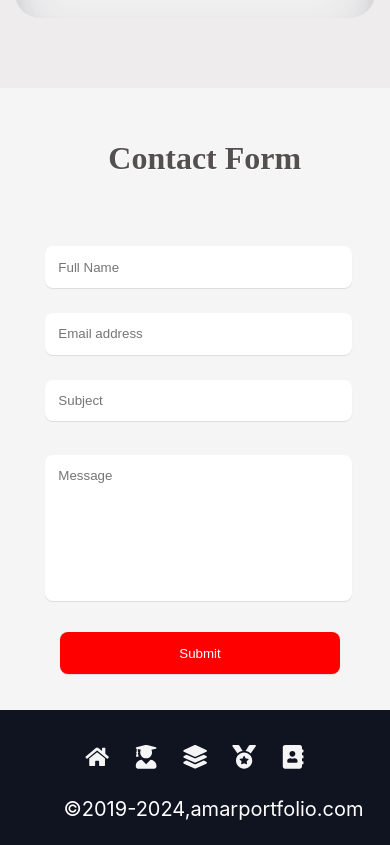
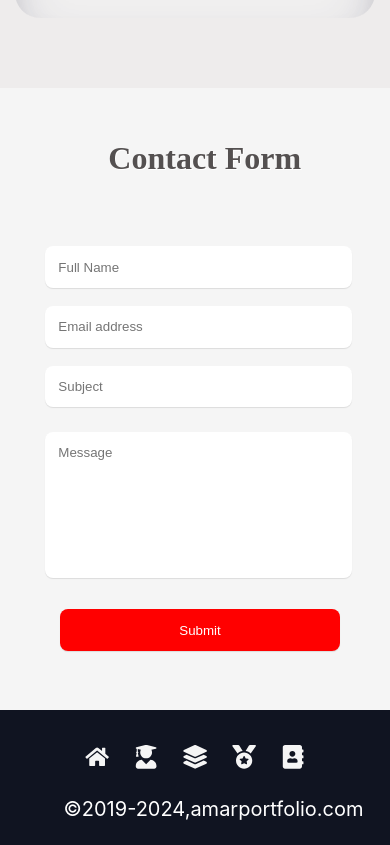
Before and after one commit to Amaranadh9989/Amaranadh_portfolio, a React (Create React App) app: page / in a window 390 px wide. Shown: the part 5281-6126 px from the top of the page. Built offline with nearby package versions, Linux system fonts and the light colour scheme.

Commit message:
responsive testing25

```diff
--- a/src/components/ContactForm.css
+++ b/src/components/ContactForm.css
@@ -96,14 +96,14 @@ h1 {
     top:-80px;
   }
   .input-name,
-.input-email,
-.input-subject {
-    margin-bottom: 25px; /* Adjust the value as needed */
+.input-email
+{
+    margin-bottom: 18px;
 }
 
   .input-message {
     width:200px;
-    top:280px;
+    top:275px;
     margin-right:80px;
   }
   }
```
